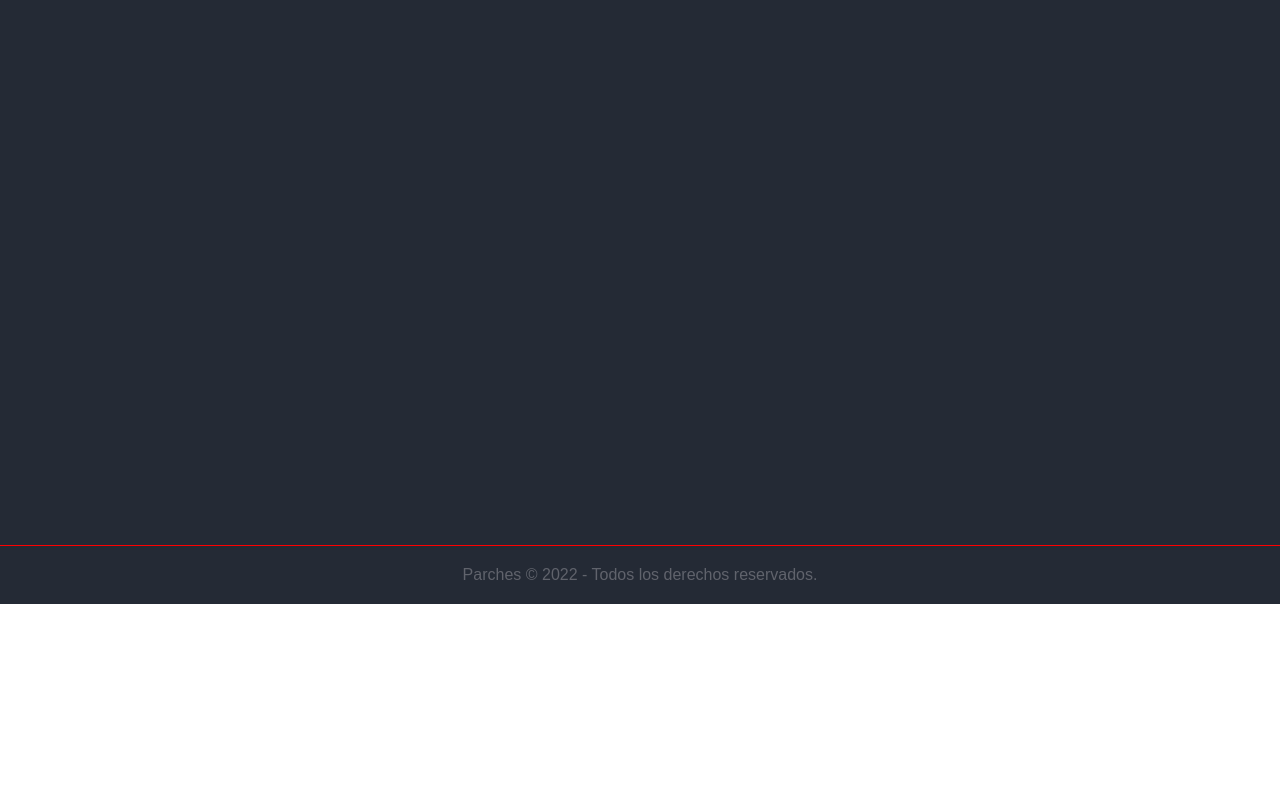
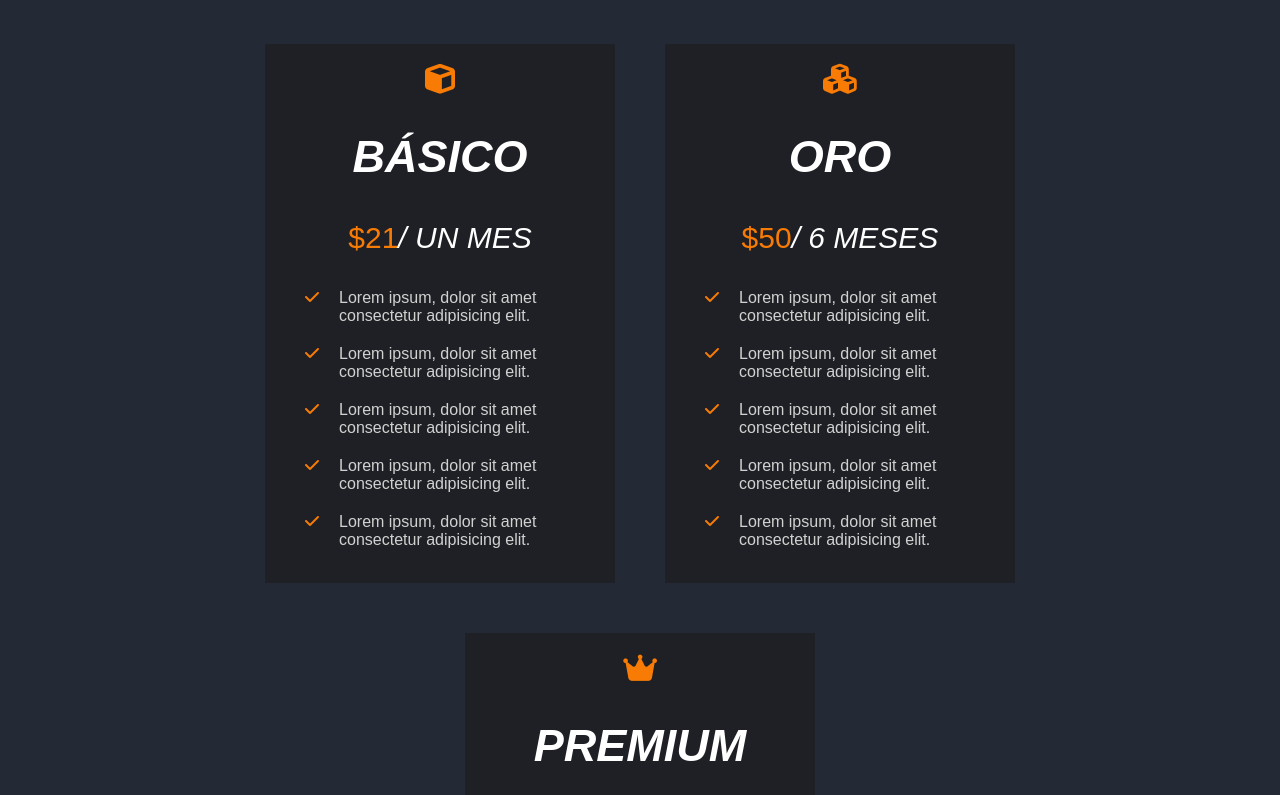
Before and after one commit to TeamMrWeb/Demo-5, a React (Vite) app: page / in a window 1280 px wide. Shown: the part 2825-3620 px from the top of the page. Before the commit the page ends 3429 px from the top, so only its background shows below. Built offline with nearby package versions, Linux system fonts and the light colour scheme.

Commit message:
Plans section

```diff
--- a/src/components/Card.jsx
+++ b/src/components/Card.jsx
@@ -1,5 +1,6 @@
-function Card({title, paragraph, backgroundImage, backgroundColor}) {
+export default function Card({title, paragraph, backgroundImage, backgroundColor}) {
     const opacity = !backgroundImage? 1 : 0.5;
+
     return (
         <div className="card">
             {
@@ -16,5 +17,3 @@ function Card({title, paragraph, backgroundImage, backgroundColor}) {
         </div>
     )
 }
-
-export default Card
--- a/src/pages/home/Home.jsx
+++ b/src/pages/home/Home.jsx
@@ -1,6 +1,7 @@
 import { useRef } from "react";
 import Activities from "./sections/Activities";
 import Welcome from "./sections/Welcome";
+import Plans from "./sections/Plans";
 import DivisorLine from "../../components/DivisorLine";
 import Gallery from "../../components/Gallery";
 import image1 from "../../assets/gallery/image1.jpg";
@@ -9,7 +10,6 @@ import image3 from "../../assets/gallery/image3.jpg";
 import image4 from "../../assets/gallery/image4.jpg";
 import image5 from "../../assets/gallery/image5.jpg";
 import image6 from "../../assets/gallery/image6.jpg";
-import Plans from "./sections/Plans";
 
 export default function Home() {
     const galleryImages = [image1, image2, image3, image4, image5, image6];
--- a/src/pages/home/sections/Plans.jsx
+++ b/src/pages/home/sections/Plans.jsx
@@ -1,6 +1,46 @@
-import Card from "../../../components/Card";
+export default function Plans() {
+    const plans = [
+        {
+            icon: "fa-cube",
+            title: "Básico",
+            price: "$21",
+            subtitle: "un mes",
+            items: [
+                "Lorem ipsum, dolor sit amet consectetur adipisicing elit.",
+                "Lorem ipsum, dolor sit amet consectetur adipisicing elit.",
+                "Lorem ipsum, dolor sit amet consectetur adipisicing elit.",
+                "Lorem ipsum, dolor sit amet consectetur adipisicing elit.",
+                "Lorem ipsum, dolor sit amet consectetur adipisicing elit.",
+            ]
+        },
+        {
+            icon: "fa-cubes",
+            title: "Oro",
+            price: "$50",
+            subtitle: "6 meses",
+            items: [
+                "Lorem ipsum, dolor sit amet consectetur adipisicing elit.",
+                "Lorem ipsum, dolor sit amet consectetur adipisicing elit.",
+                "Lorem ipsum, dolor sit amet consectetur adipisicing elit.",
+                "Lorem ipsum, dolor sit amet consectetur adipisicing elit.",
+                "Lorem ipsum, dolor sit amet consectetur adipisicing elit.",
+            ]
+        },
+        {
+            icon: "fa-crown",
+            title: "Premium",
+            price: "$99",
+            subtitle: "24 meses",
+            items: [
+                "Lorem ipsum, dolor sit amet consectetur adipisicing elit.",
+                "Lorem ipsum, dolor sit amet consectetur adipisicing elit.",
+                "Lorem ipsum, dolor sit amet consectetur adipisicing elit.",
+                "Lorem ipsum, dolor sit amet consectetur adipisicing elit.",
+                "Lorem ipsum, dolor sit amet consectetur adipisicing elit.",
+            ]
+        }
+    ]
 
-export default function Plans() {
     return (
         <div className="plans">
             <div className="content">
@@ -9,9 +49,31 @@ export default function Plans() {
                     <h4 className="header__subtitle">Conoce todos nuestros <span className="title-color">planes</span></h4>
                 </header>
                 <div className="cards">
-                    <Card />
-                    <Card />
-                    <Card />
+                    {
+                        plans.map((plan, id) => {
+                            return (
+                                <article className="plan" key={id}>
+                                    <header className="header">
+                                        <i className={"fa-solid " + plan.icon}></i>
+                                        <h2 className="header__title">{plan.title}</h2>
+                                        <span className="header__subtitle"><span className="title-color">{plan.price}</span>/ {plan.subtitle}</span>
+                                    </header>
+                                    <ul className="list">
+                                        {
+                                            plan.items.map((item, id) => {
+                                                return (
+                                                    <li className="list__item" key={id}>
+                                                        <i className="fa-solid fa-check"></i>
+                                                        <span className="list__text">{item}</span>
+                                                    </li>
+                                                )
+                                            })
+                                        }
+                                    </ul>
+                                </article>
+                            )
+                        })
+                    }
                 </div>
             </div>
         </div>
--- a/src/styles/index.css
+++ b/src/styles/index.css
@@ -367,8 +367,6 @@ html body .title-color {
   width: 100%;
   height: 100%;
   background-color: #242A35;
-  border-top: 1px solid red;
-  border-bottom: 1px solid red;
 }
 
 .plans .content {
@@ -408,6 +406,79 @@ html body .title-color {
       -ms-flex-align: center;
           align-items: center;
   gap: 50px;
+}
+
+.plans .content .cards .plan {
+  display: -webkit-box;
+  display: -ms-flexbox;
+  display: flex;
+  -webkit-box-orient: vertical;
+  -webkit-box-direction: normal;
+      -ms-flex-direction: column;
+          flex-direction: column;
+  -webkit-box-align: center;
+      -ms-flex-align: center;
+          align-items: center;
+  -webkit-box-pack: center;
+      -ms-flex-pack: center;
+          justify-content: center;
+  gap: 20px;
+  width: 100%;
+  max-width: 350px;
+  height: 100%;
+  padding: 20px 40px;
+  -webkit-box-sizing: border-box;
+          box-sizing: border-box;
+  background-color: #1F2025;
+}
+
+.plans .content .cards .plan .header {
+  display: -webkit-box;
+  display: -ms-flexbox;
+  display: flex;
+  -webkit-box-orient: vertical;
+  -webkit-box-direction: normal;
+      -ms-flex-direction: column;
+          flex-direction: column;
+  -webkit-box-align: center;
+      -ms-flex-align: center;
+          align-items: center;
+  -webkit-box-pack: center;
+      -ms-flex-pack: center;
+          justify-content: center;
+}
+
+.plans .content .cards .plan .header .fa-solid {
+  color: #F77B05;
+}
+
+.plans .content .cards .plan .list {
+  display: -webkit-box;
+  display: -ms-flexbox;
+  display: flex;
+  -webkit-box-orient: vertical;
+  -webkit-box-direction: normal;
+      -ms-flex-direction: column;
+          flex-direction: column;
+  gap: 20px;
+  padding: 0;
+  list-style: none;
+}
+
+.plans .content .cards .plan .list .list__item {
+  display: -webkit-box;
+  display: -ms-flexbox;
+  display: flex;
+  gap: 20px;
+  font-size: 16px;
+}
+
+.plans .content .cards .plan .list .list__item .fa-solid {
+  color: #F77B05;
+}
+
+.plans .content .cards .plan .list .list__item .list__text {
+  color: #D1D2D0;
 }
 
 .home {
--- a/src/styles/pages/home/sections/_plans.scss
+++ b/src/styles/pages/home/sections/_plans.scss
@@ -5,14 +5,10 @@
     width: 100%;
     height: 100%;
     background-color: $blackColor;
-    border-top: 1px solid red;
-    border-bottom: 1px solid red;
     .content {
         display: flex;
         flex-direction: column;
-        // align-items: center;
         justify-content: center;
-        // width: max-content;
         width: 100%;
         max-width: $maxPageWidth;
         height: 100%;
@@ -22,9 +18,6 @@
             font-size: 30px;
             text-transform: uppercase;
             font-style: italic;
-            .header__subtitle {
-
-            }
         }
         .cards {
             display: flex;
@@ -32,6 +25,46 @@
             justify-content: center;
             align-items: center;
             gap: 50px;
+            .plan {
+                display: flex;
+                flex-direction: column;
+                align-items: center;
+                justify-content: center;
+                gap: 20px;
+                width: 100%;
+                max-width: 350px;
+                height: 100%;
+                padding: 20px 40px;
+                box-sizing: border-box;
+                background-color: #1F2025;
+                .header {
+                    display: flex;
+                    flex-direction: column;
+                    align-items: center;
+                    justify-content: center;
+                    .fa-solid {
+                        color: $primaryColor;
+                    }
+                }
+                .list {
+                    display: flex;
+                    flex-direction: column;
+                    gap: 20px;
+                    padding: 0;
+                    list-style: none;
+                    .list__item {
+                        display: flex;
+                        gap: 20px;
+                        font-size: 16px;
+                        .fa-solid {
+                            color: $primaryColor;
+                        }
+                        .list__text {
+                            color: $textColor;
+                        }
+                    }
+                }
+            }
         }
     }
 }
```
Also changed, not shown: 1 other file (tests, documents, lock files or other folders).
